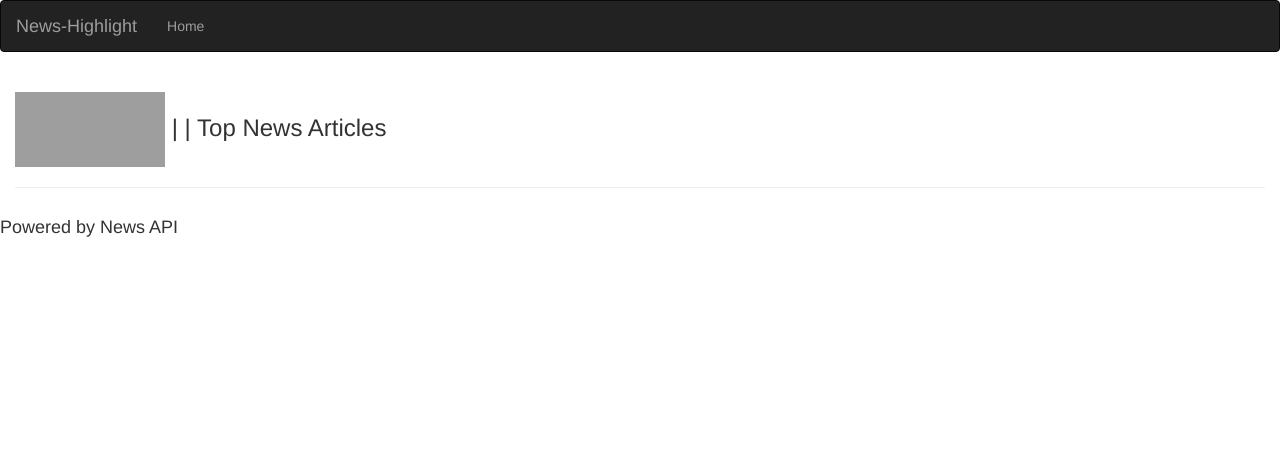
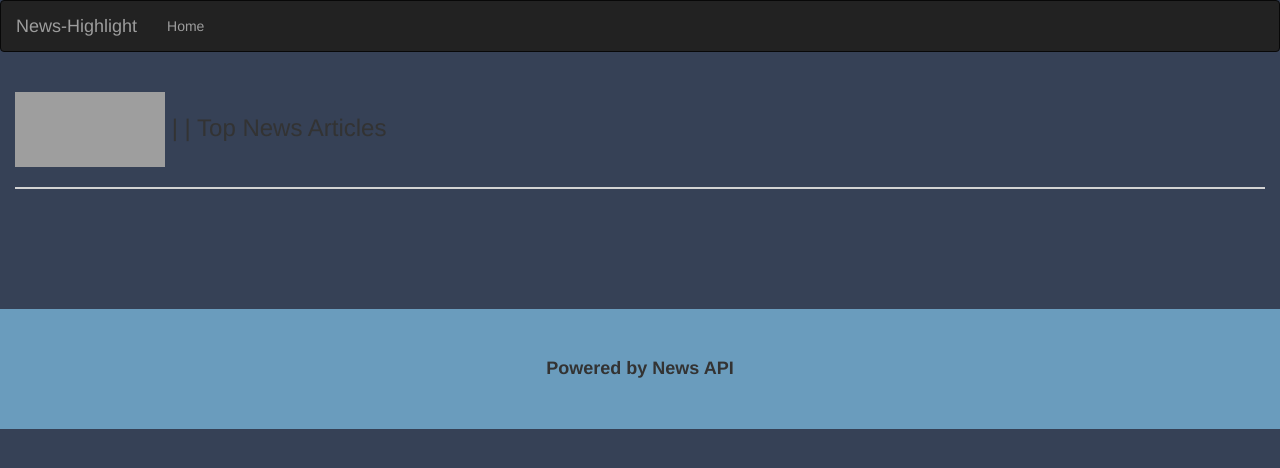
Before and after one commit to scottwedge/News-Highlight, a Flask app: template app/templates/source.html in a window 1280 px wide. Shown: the top 468 px of the page. Run offline with Flask 2, Linux system fonts and the light colour scheme; the template is opened without the code that fills it, so the values that code supplies are empty; some libraries are stand-ins or nearby versions; grey boxes are pictures that could not be loaded.

Commit message:
make changes

```diff
--- a/app/request.py
+++ b/app/request.py
@@ -98,7 +98,7 @@ def process_article(article_results):
         description = article_item.get('description')
         url = article_item.get('url')
         image = article_item.get('urlToImage')
-        date = article_item.get('publishedate')
+        date = article_item.get('publishedat')
 
         if date and author and image:
 
--- a/app/static/index.css
+++ b/app/static/index.css
@@ -32,7 +32,7 @@ hr{
 /*FOOTER STYLES*/
 footer{
 	margin-top: 100px;
-	background-color: lightgrey;
+	background-color: rgb(106, 156, 189);
 	width:100%;
 	margin-bottom: 0px;
 	bottom: 0%
@@ -43,3 +43,6 @@ footer h4{
 	padding: 50px
 
 }
+body{
+	background-color: #364156;
+}
--- a/app/templates/base.html
+++ b/app/templates/base.html
@@ -1,6 +1,11 @@
 {% extends 'bootstrap/base.html'%}
+{% block styles %}
+{{ super() }}
+<link href="https://fonts.googleapis.com/css?family=Cookie&display=swap" rel="stylesheet">
 
- <!-- Navbar block  -->
+<link rel="stylesheet" href="{{url_for('static', filename='css/index.css')}}">
+{% endblock %}
+ <!-- Navbar block   -->
 {% block navbar %}
 {% include 'navbar.html' %}
 {% endblock %}
--- a/app/templates/index.html
+++ b/app/templates/index.html
@@ -8,7 +8,7 @@
 
 <link rel="stylesheet" href="{{url_for('static', filename='css/index.css')}}">
 {% endblock %}
-Content Block
+<!-- Content Block -->
 {% block content %}
 <div class="navbar navbar-light" role="navigation">
   <div class="container-fluid">
@@ -26,8 +26,8 @@ Content Block
 <main class="container-fluid">
   <div class="page_name">
     <h1><img src="static/images/logo.jpg" alt="" width="150px" height="75px"> | News Highlights</h1>
-  </div> -->
-  <!-- General Sources section
+  </div>
+   General Sources section
   <hr />
   <div class="source_section">
     <h3 id="general" class="source_section_name">General News</h3>
--- a/app/templates/macros.html
+++ b/app/templates/macros.html
@@ -1,13 +1,14 @@
 <!-- DISPLAYING SOURCES MACRO -->
 {% macro displaySourcesList(categories) %}
 	{% for category in categories %}
-	<a href="/Sources/{{source_id}}">
-		<div class="col-md-2" class="source" style="margin: 20px;border: 2px solid #ccc;background-image: url('static/images/background1.jpg'); background-size: cover; background-color: lightgrey;height: 150px;padding: 60px 0px;border-radius: 4px;box-shadow: 0 0 25px darkgray">
-
+		<div class="col-md-3" class="source" style="margin: 20px;border: 2px solid #ccc;background-image: url('static/images/background1.jpg'); background-size: cover; background-color: rgb(114, 177, 202) ;height: 150px;padding: 60px 0px;border-radius: 4px;box-shadow: 0 0 25px darkgray">
+			<a href="/Sources/{{id}}">
 					<p class="text-center" style="font-style: bold;font-size: 18px;background-color: rgba(0,0,0,1);">{{category.name}}</p>
 
-		</div>
-	</a>
+			</a>
+					<p class="text-center" style="font-style: bold;font-size: 18px;background-color: rgba(0,0,0,1);">{{category.description | truncate(20)}}</p>
+					<p class="text-center" style="font-style: bold;font-size: 18px;background-color: rgba(0,0,0,1);">{{category.url | truncate(20)}}</p>
+				</div>
 	{% endfor %}
 {% endmacro %}
 
```
